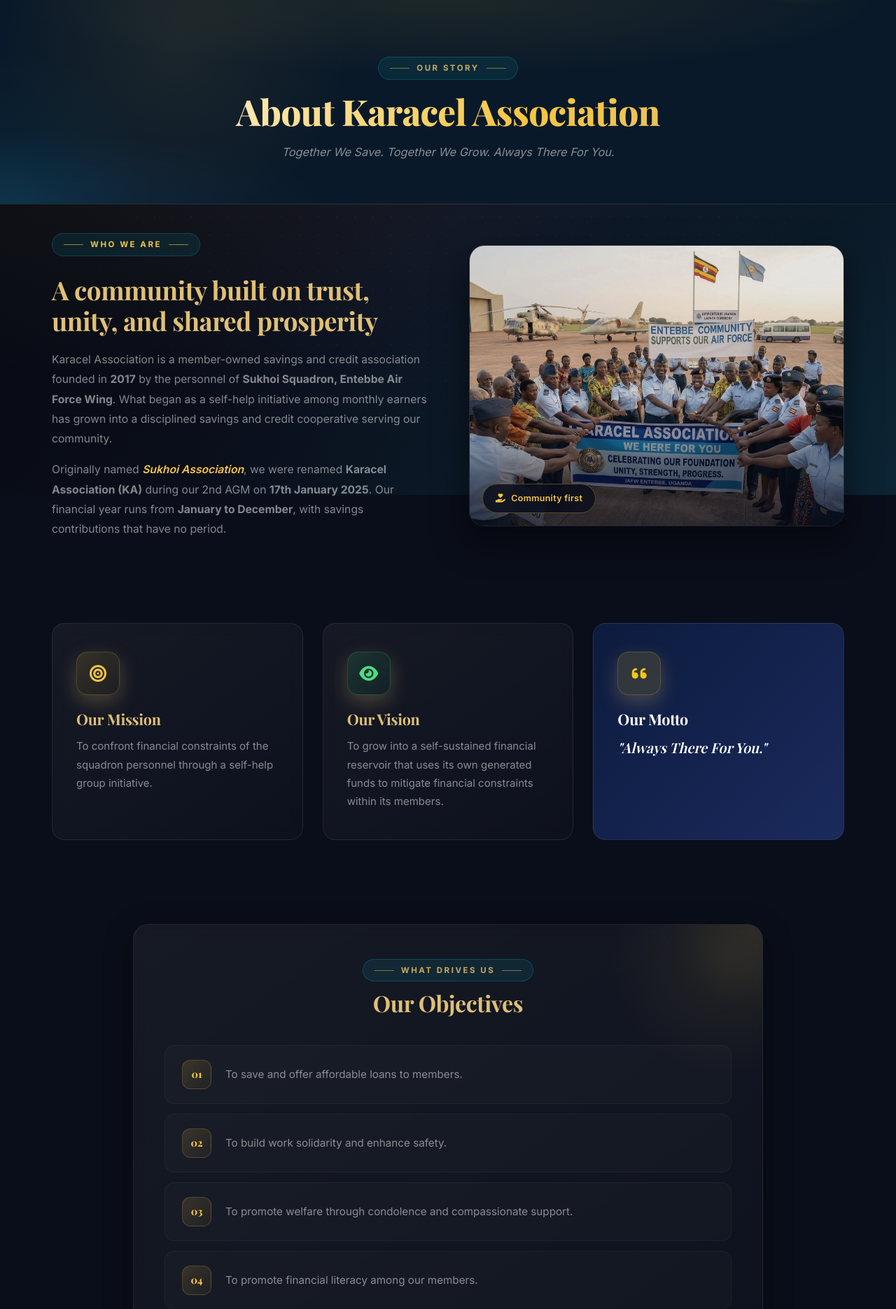
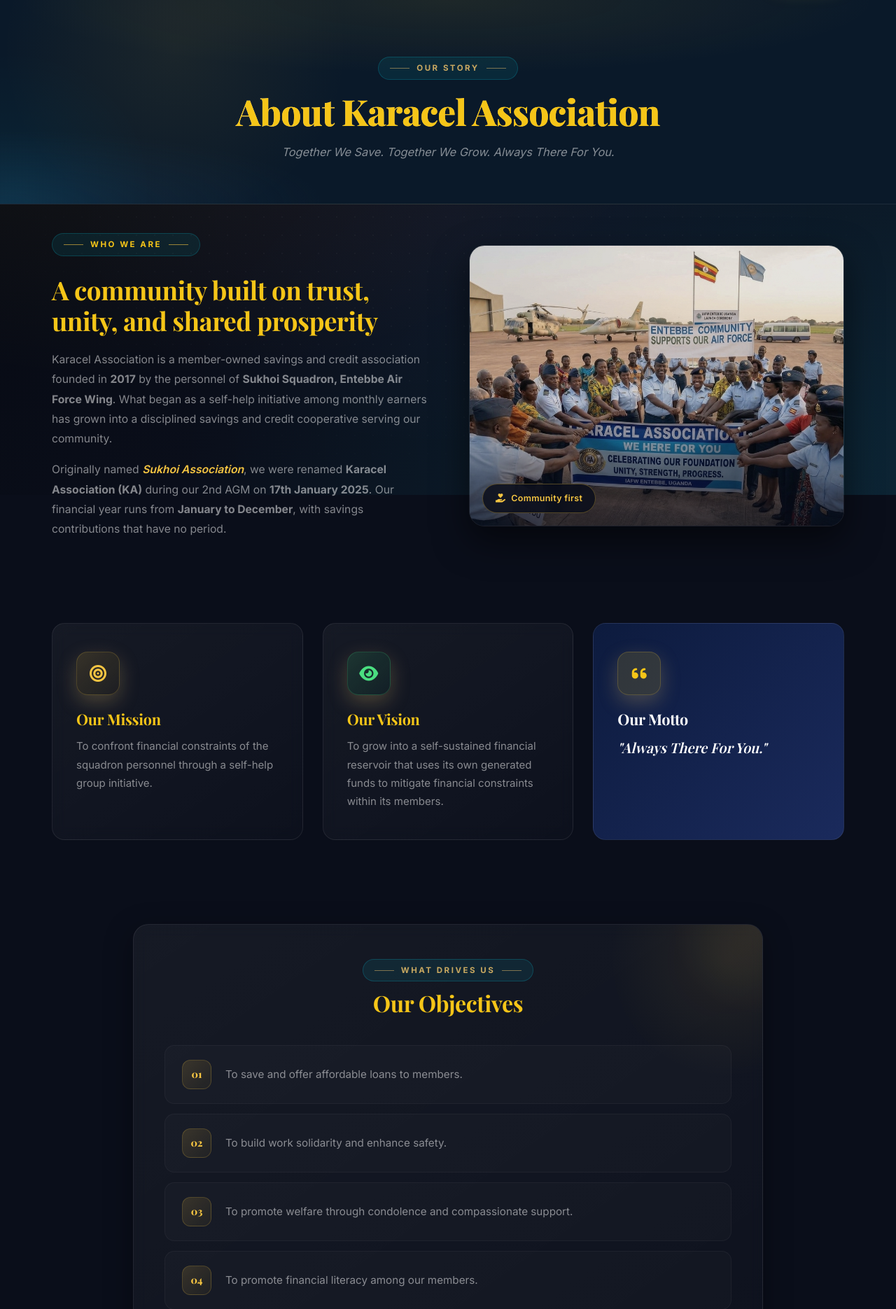
Before and after one commit to Gertrude-9/karacel-website, a Flask app: page /about in a window 1280 px wide. Shown: the part 93-1963 px from the top of the page at 70% size. Run offline with Flask 3, Linux system fonts and the light colour scheme; parts of the project's set-up code (start-up, migrations or seed data) failed here and were passed over; some libraries are stand-ins or nearby versions.

Commit message:
all headers in gold color

```diff
--- a/templates/website/about.html
+++ b/templates/website/about.html
@@ -9,8 +9,30 @@
   <link rel="stylesheet" href="https://cdnjs.cloudflare.com/ajax/libs/font-awesome/6.0.0-beta3/css/all.min.css">
   <link rel="stylesheet" href="{{ url_for('static', filename='website.css') }}">
 
-  <!-- ===== MISSION · VISION · MOTTO GRID ===== -->
+  <!-- ===== GOLD HEADERS + MISSION · VISION · MOTTO GRID ===== -->
   <style>
+    /* ===== Gold headers across the page ===== */
+    .page-header h1,
+    .intro-text h2,
+    .mv-card h2,
+    .objectives-header h2,
+    .values-header h2,
+    .section-title {
+      color: #f5c518;   /* Karacel gold — change here if your gold differs */
+    }
+
+    /* Motto card: keep white text so it stays readable on navy */
+    .mv-card.motto-card h2,
+    .mv-card.motto-card p {
+      color: #ffffff;
+    }
+
+    /* Optional: gold underline under section labels stays as-is */
+    .section-label {
+      color: #f5c518;
+    }
+
+    /* ===== Mission · Vision · Motto grid ===== */
     .mission-grid {
       display: grid;
       grid-template-columns: repeat(3, 1fr);
@@ -22,7 +44,7 @@
       }
     }
 
-    /* Motto card — highlighted with navy + gold */
+    /* Motto card — navy background, gold icon */
     .mv-card.motto-card {
       background: linear-gradient(135deg, #0d1b3e 0%, #1a2a5c 100%);
       color: #ffffff;
@@ -41,7 +63,6 @@
     }
     .mv-card.motto-card h2,
     .mv-card.motto-card p {
-      color: #ffffff;
       position: relative;
       z-index: 1;
     }
```
